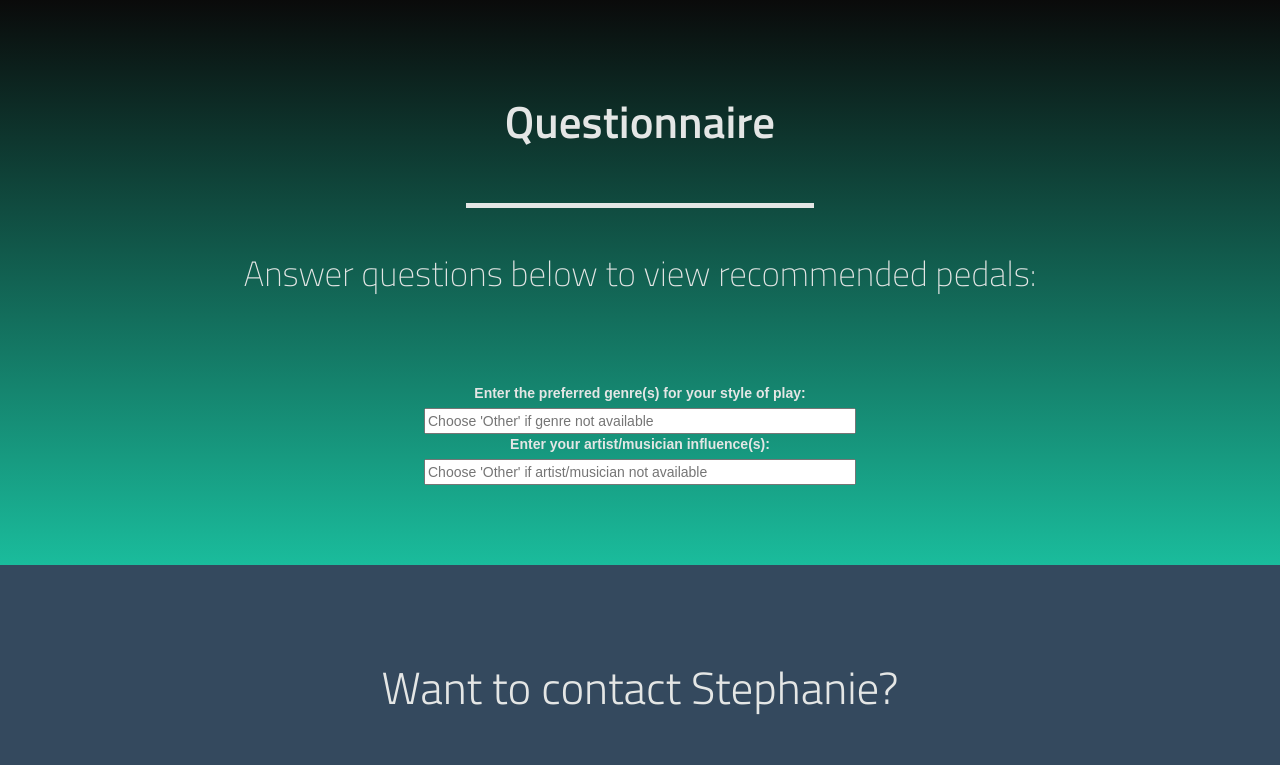
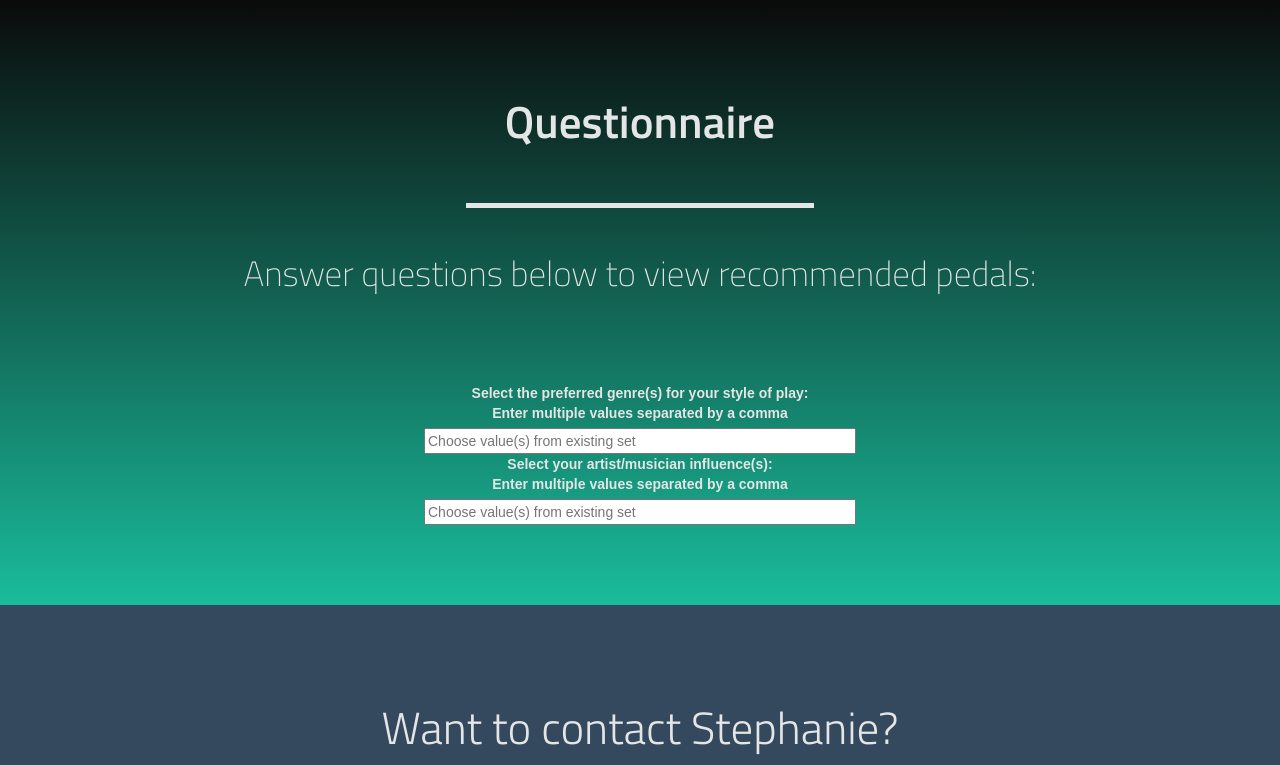
Before and after one commit to stephpena/dont_fret, a Flask app: page /dontfret in a window 1280 px wide. Shown: the part 316-1081 px from the top of the page. Run offline with Flask 2, Linux system fonts and the light colour scheme; some libraries are stand-ins or nearby versions.

Commit message:
updated web app copy

```diff
--- a/templates/pedal.html
+++ b/templates/pedal.html
@@ -81,13 +81,15 @@
 			<div class="row content-row">
 				<div class="form-group">
 					<div class="ui-widget">
-					  <label for="genretags">Enter the preferred genre(s) for your style of play:</label>
+					  <label for="genretags">Select the preferred genre(s) for your style of play:
+							<br>Enter multiple values separated by a comma</label>
 						<br>
-					  <input id="genretags" size="50" placeholder="Choose 'Other' if genre not available">
+					  <input id="genretags" size="50" placeholder="Choose value(s) from existing set">
 						<br>
-						<label for="artisttags">Enter your artist/musician influence(s):</label>
+						<label for="artisttags">Select your artist/musician influence(s):
+							<br>Enter multiple values separated by a comma</label>
 						<br>
-						<input id="artisttags" size="50" placeholder="Choose 'Other' if artist/musician not available">
+						<input id="artisttags" size="50" placeholder="Choose value(s) from existing set">
 					</div>
 				</div>
 			</div><!-- /row -->
```
